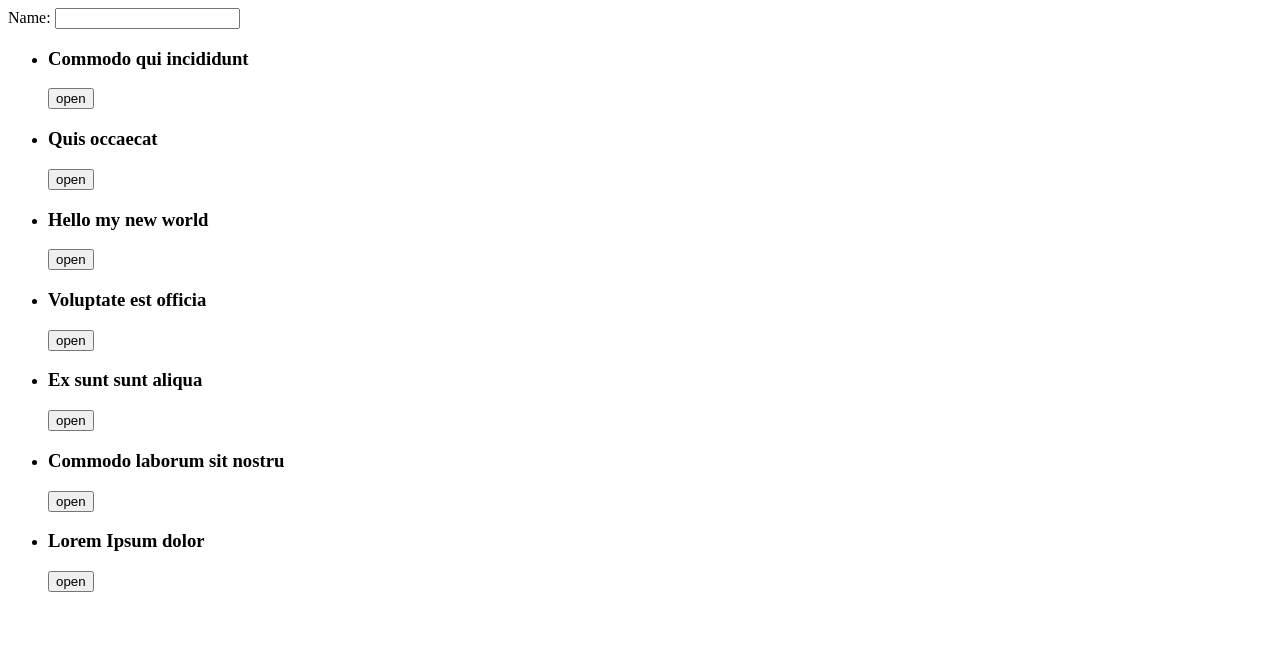
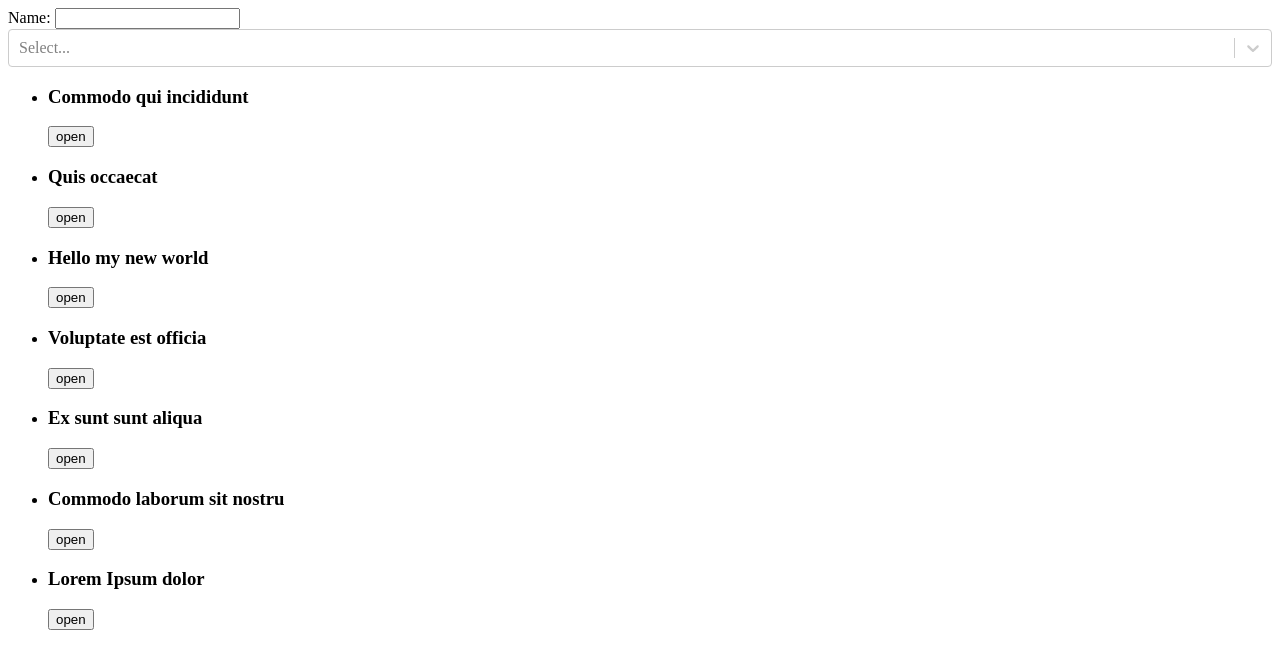
Before and after one commit to ZSoftwareDevelopment/articles, a React app: page / in a window 1280 px wide. Shown: the top 668 px of the page. Built offline with nearby package versions, Linux system fonts and the light colour scheme.

Commit message:
add react-select

```diff
--- a/package.json
+++ b/package.json
@@ -31,6 +31,7 @@
   "dependencies": {
     "react": "^15.5.0",
     "react-default-props": "^1.0.2",
-    "react-dom": "^15.5.0"
+    "react-dom": "^15.5.0",
+    "react-select": "^2.4.4"
   }
 }
--- a/src/components/App.js
+++ b/src/components/App.js
@@ -3,19 +3,36 @@ import PropTypes from "prop-types";
 import ArticleList from "./ArticleList";
 import ArticlesChart from "./ArticlesChart";
 import UserForm from "./UserForm";
+import Select from "react-select";
 
 class App extends Component {
   static propTypes = {};
 
+  state = {
+    selection: null
+  };
+
   render() {
+    const options = this.props.articles.map(article => ({
+      label: article.title,
+      value: article.id
+    }));
     return (
       <div>
         <UserForm />
+        <Select
+          options={options}
+          value={this.state.selection}
+          onChange={this.changeSelection}
+          isMulti
+        />
         <ArticleList articles={this.props.articles} />
         <ArticlesChart articles={this.props.articles} />
       </div>
     );
   }
+
+  changeSelection = selection => this.setState({ selection });
 }
 
 export default App;
```
Also changed, not shown: 1 other file (tests, documents, lock files or other folders).
